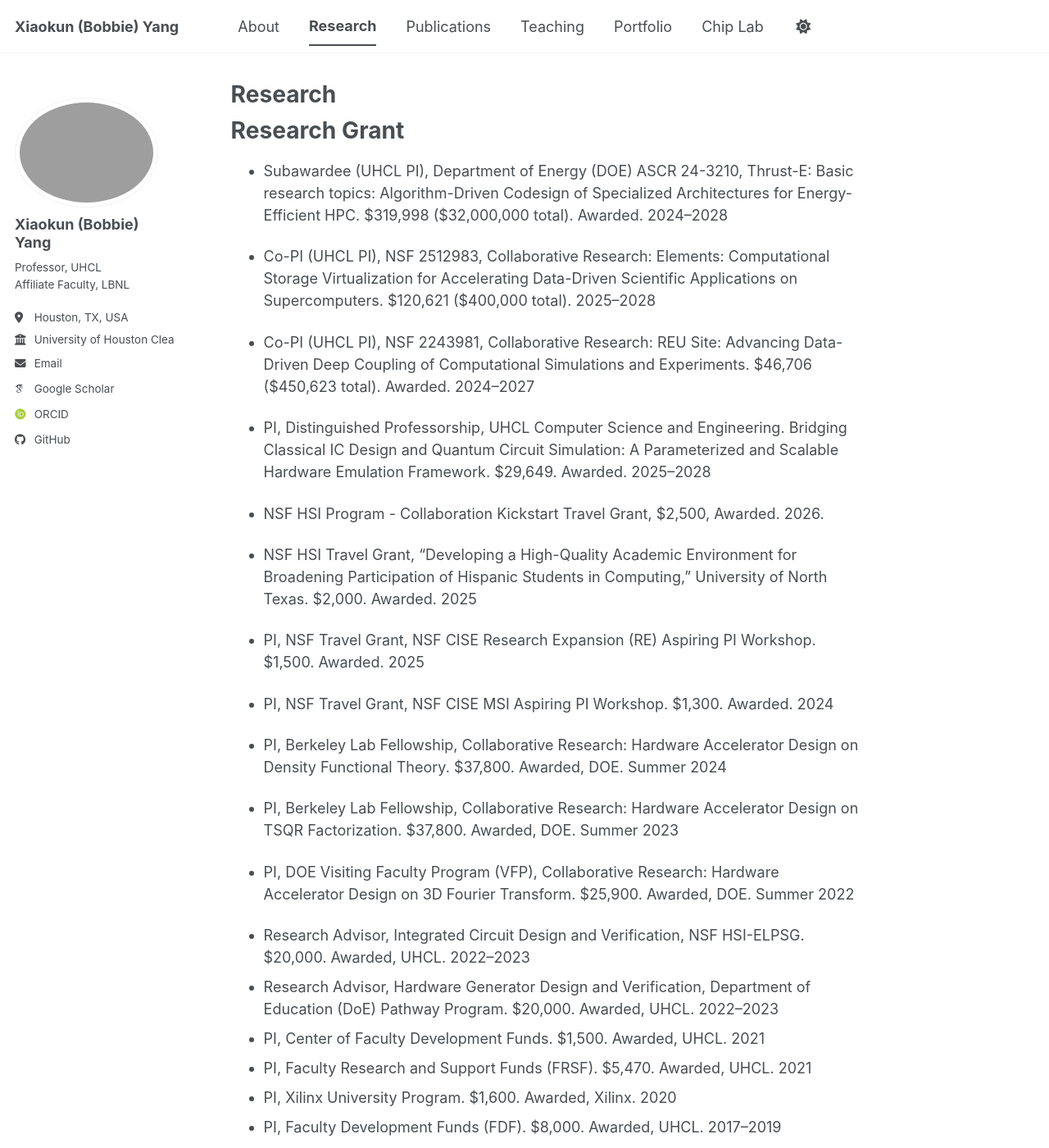
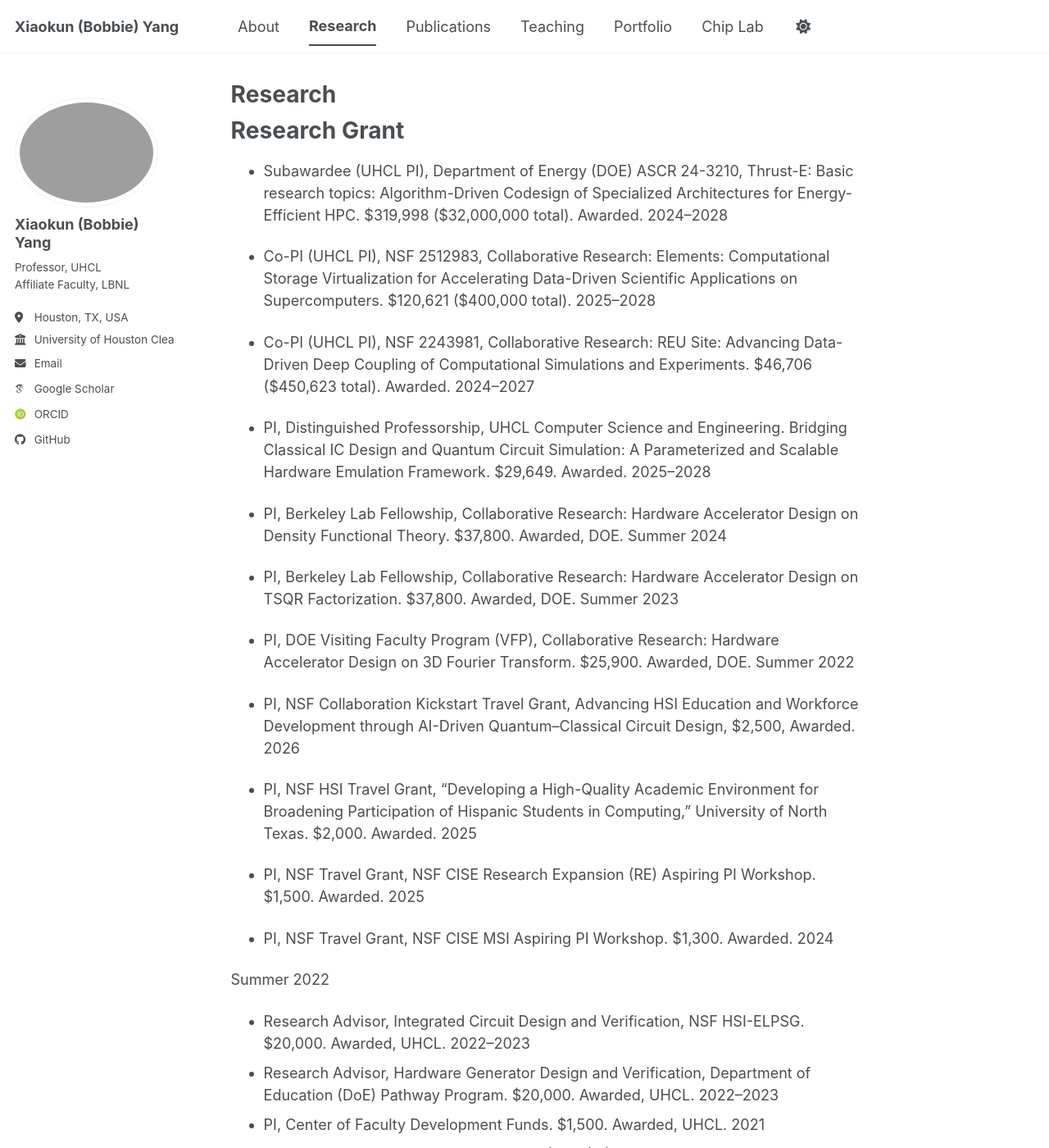
Before and after one commit to bobbieyang/bobbieyang.github.io, a Jekyll site: the page built from _pages/research.md, in a window 1280 px wide and 1400 px high. Shown: the whole window at 82% size. Built offline with Jekyll 4.4.1, drawn with Linux system fonts in a browser that asks for light colours; some web fonts are replaced; a script bundle is joined from its source files by our own code; library files that are not in the unit come from our copies.

Commit message:
Update research.md

```diff
--- a/_pages/research.md
+++ b/_pages/research.md
@@ -19,19 +19,21 @@ Research Grant
 
 * PI, Distinguished Professorship, UHCL Computer Science and Engineering. Bridging Classical IC Design and Quantum Circuit Simulation: A Parameterized and Scalable Hardware Emulation Framework. $29,649. Awarded. 2025–2028
 
-* NSF HSI Program - Collaboration Kickstart Travel Grant, $2,500, Awarded. 2026.
+* PI, Berkeley Lab Fellowship, Collaborative Research: Hardware Accelerator Design on Density Functional Theory. $37,800. Awarded, DOE. Summer 2024
 
-* NSF HSI Travel Grant, “Developing a High-Quality Academic Environment for Broadening Participation of Hispanic Students in Computing,” University of North Texas. $2,000. Awarded. 2025
+* PI, Berkeley Lab Fellowship, Collaborative Research: Hardware Accelerator Design on TSQR Factorization. $37,800. Awarded, DOE. Summer 2023
+
+* PI, DOE Visiting Faculty Program (VFP), Collaborative Research: Hardware Accelerator Design on 3D Fourier Transform. $25,900. Awarded, DOE. Summer 2022
+
+* PI, NSF Collaboration Kickstart Travel Grant, Advancing HSI Education and Workforce Development through AI-Driven Quantum–Classical Circuit Design, $2,500, Awarded. 2026
+
+* PI, NSF HSI Travel Grant, “Developing a High-Quality Academic Environment for Broadening Participation of Hispanic Students in Computing,” University of North Texas. $2,000. Awarded. 2025
 
 * PI, NSF Travel Grant, NSF CISE Research Expansion (RE) Aspiring PI Workshop. $1,500. Awarded. 2025
 
 * PI, NSF Travel Grant, NSF CISE MSI Aspiring PI Workshop. $1,300. Awarded. 2024
 
-* PI, Berkeley Lab Fellowship, Collaborative Research: Hardware Accelerator Design on Density Functional Theory. $37,800. Awarded, DOE. Summer 2024
-
-* PI, Berkeley Lab Fellowship, Collaborative Research: Hardware Accelerator Design on TSQR Factorization. $37,800. Awarded, DOE. Summer 2023
-
-* PI, DOE Visiting Faculty Program (VFP), Collaborative Research: Hardware Accelerator Design on 3D Fourier Transform. $25,900. Awarded, DOE. Summer 2022
+Summer 2022
 
 * Research Advisor, Integrated Circuit Design and Verification, NSF HSI-ELPSG. $20,000. Awarded, UHCL. 2022–2023
 * Research Advisor, Hardware Generator Design and Verification, Department of Education (DoE) Pathway Program. $20,000. Awarded, UHCL. 2022–2023
```
